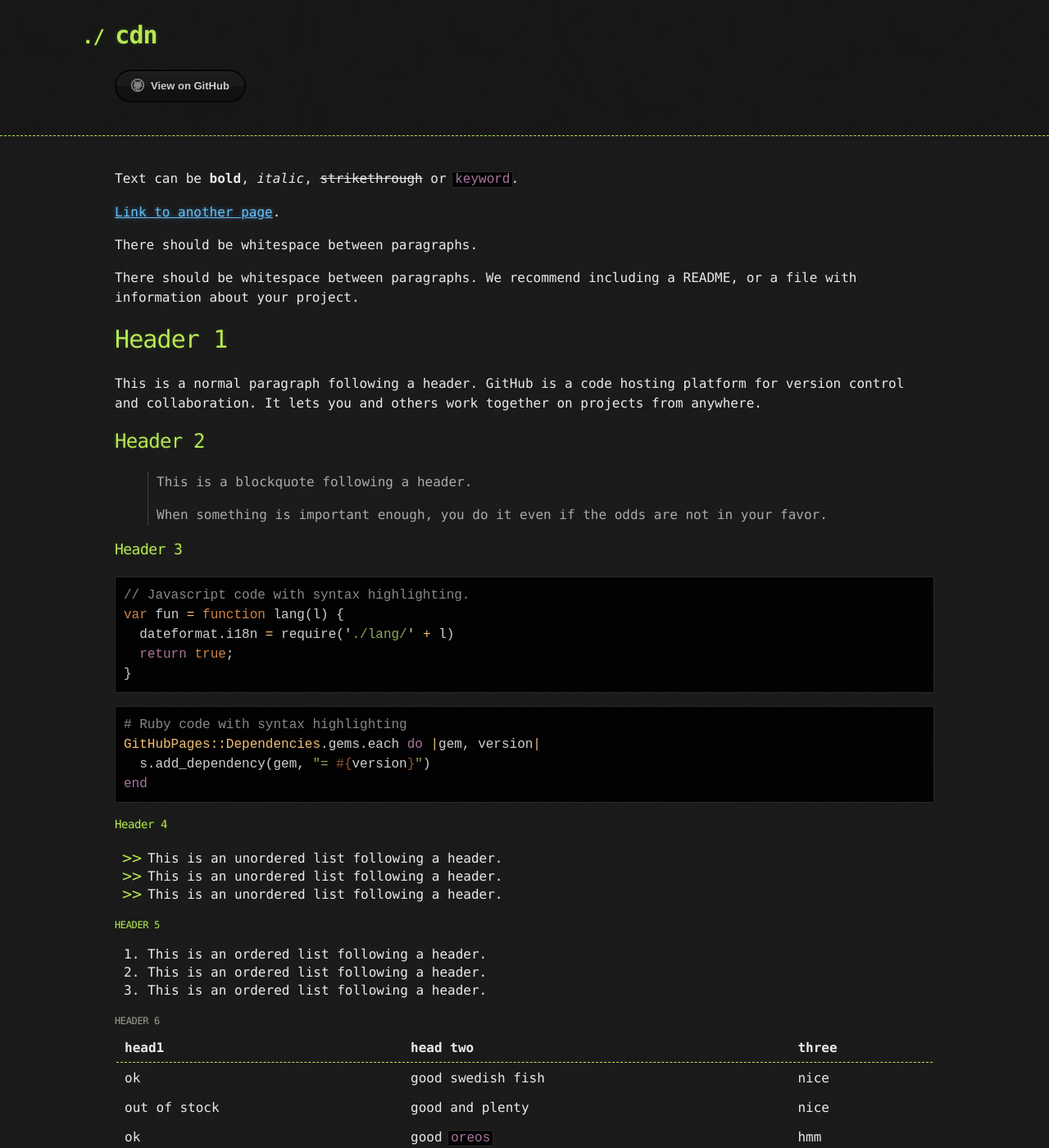
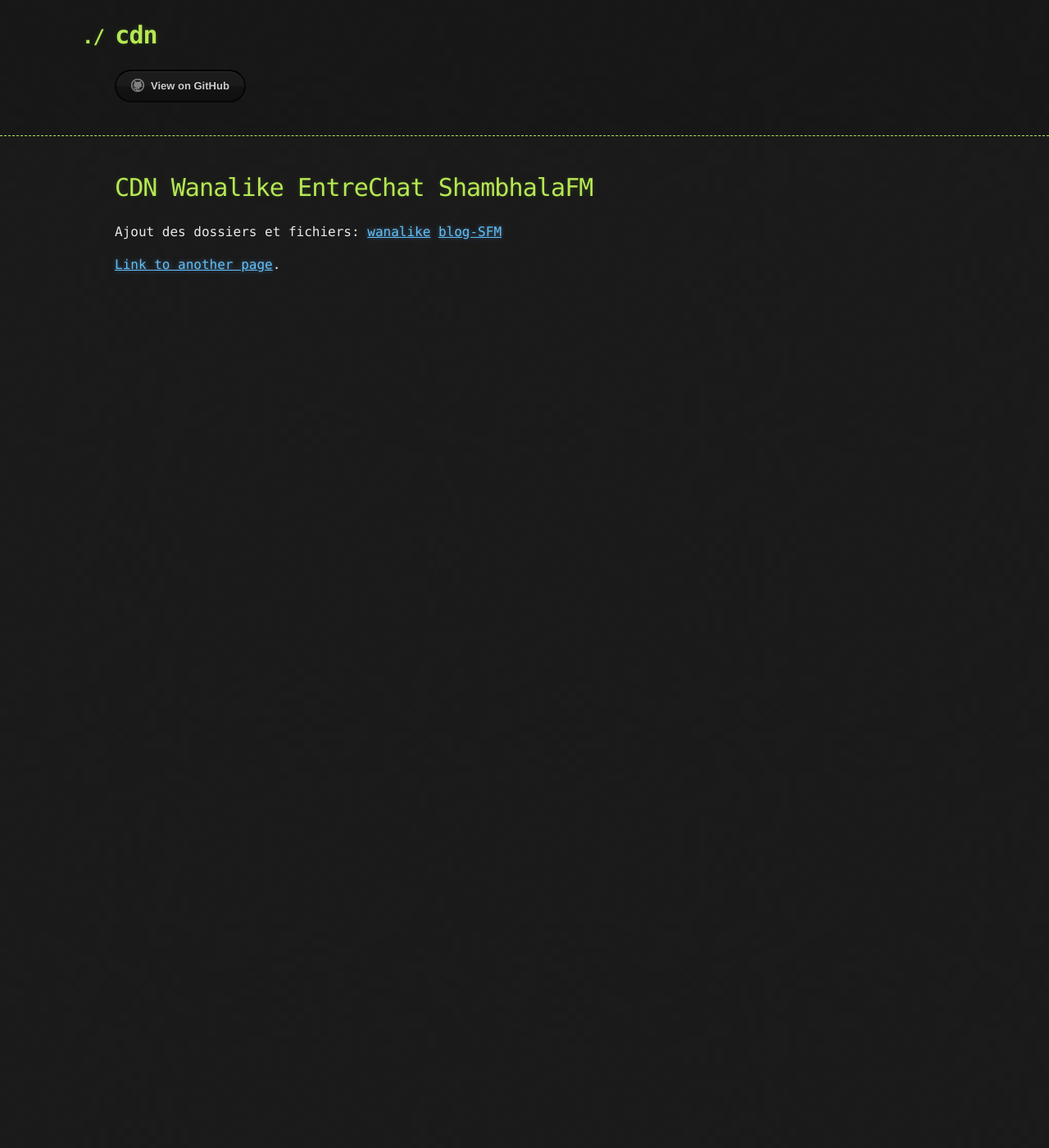
Before and after one commit to bouba89/cdn, a Jekyll site: the page built from index.md, in a window 1280 px wide and 1400 px high. Shown: the whole window at 82% size. Built offline with Jekyll 4.4.1, drawn with Linux system fonts in a browser that asks for light colours; our own code applies the rules of GitHub Pages for plain Markdown files; the repository's description, which GitHub fills in, is left out; some of the changed text lies outside the part shown.

Commit message:
[EDIT] Editing Index CDN

````diff
--- a/index.md
+++ b/index.md
@@ -1,4 +1,4 @@
----
+<!-- ---
 layout: default
 ---
 
@@ -67,13 +67,8 @@
 *   Item foo
 *   Item bar
 *   Item baz
-*   Item zip
+*   Item zip[Link to another page](./another-page.html).
 
-### And an ordered list:
-
-1.  Item one
-1.  Item two
-1.  Item three
 1.  Item four
 
 ### And a nested list:
@@ -120,4 +114,12 @@
 
 ```
 The final element.
-```
+``` -->
+
+# CDN Wanalike EntreChat ShambhalaFM
+
+Ajout des dossiers et fichiers:
+[wanalike](./wanalike)
+[blog-SFM](./blog-SFM)
+
+[Link to another page](./another-page.html).
````
Also changed, not shown: other parts of index.md (+1 -2 lines).
